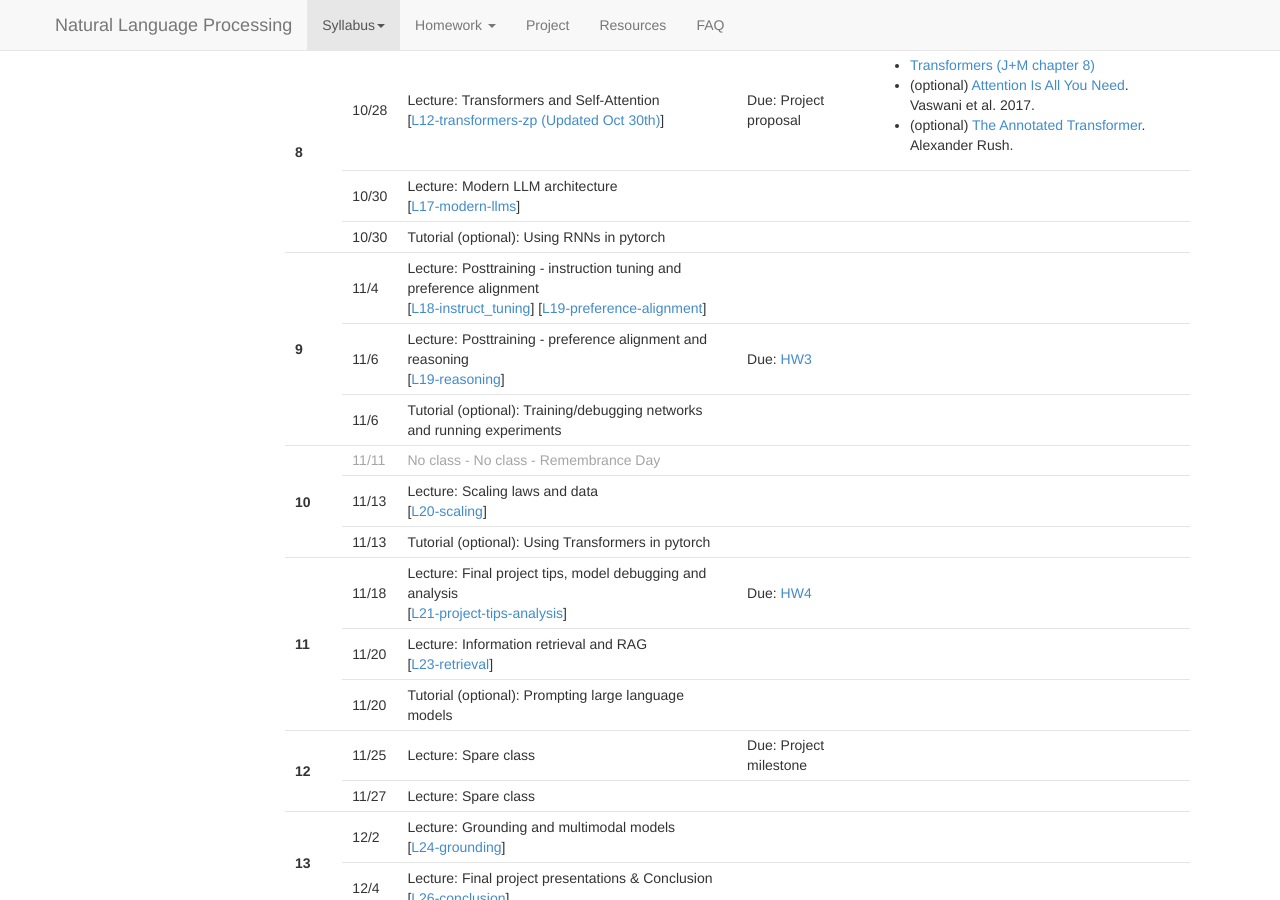
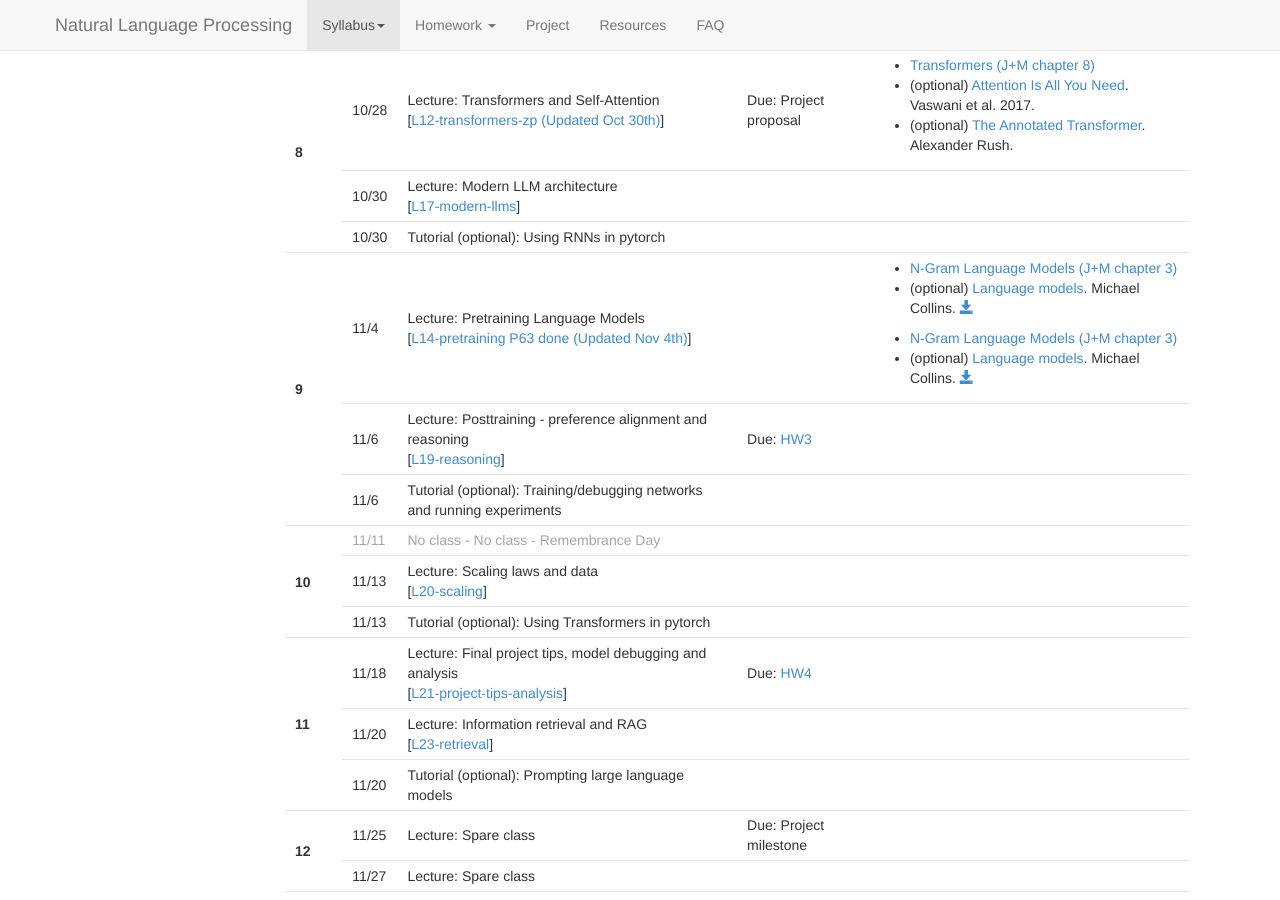
Before and after one commit to zhiyunrichardpeng/nlp-class, a Jekyll site: the page built from schedule.md, in a window 1280 px wide and 900 px high, scrolled down 1907 px. Built offline with Jekyll 4.4.1, drawn with Linux system fonts in a browser that asks for light colours; nearby versions of some CDN libraries.

Commit message:
Update Nov 4th lecture slides to L14-pretraining P63 done.pptx

```diff
--- a/_data/schedule.yaml
+++ b/_data/schedule.yaml
@@ -158,13 +158,11 @@
   num: 9
   dates:
   - date: "11/4"
-    lecture: "instruct_tuning"
-    title: "Posttraining - instruction tuning and preference alignment"
+    title: "Pretraining Language Models"
+    lecture: "llms"
     leclinks:
-      - name: "L18-instruct_tuning"
-        url: "assets/lecture-slides/L18-instruct_tuning.pdf"
-      - name: "L19-preference-alignment"
-        url: "assets/lecture-slides/L19-preference-alignment.pdf"
+      - name: "L14-pretraining P63 done (Updated Nov 4th)"
+        url: "assets/lecture-slides/L14-pretraining P63 done.pptx"
   - date: "11/6"
     title: "Posttraining - preference alignment and reasoning"
     lecture: "preference"
```
Also changed, not shown: 1 other file.
